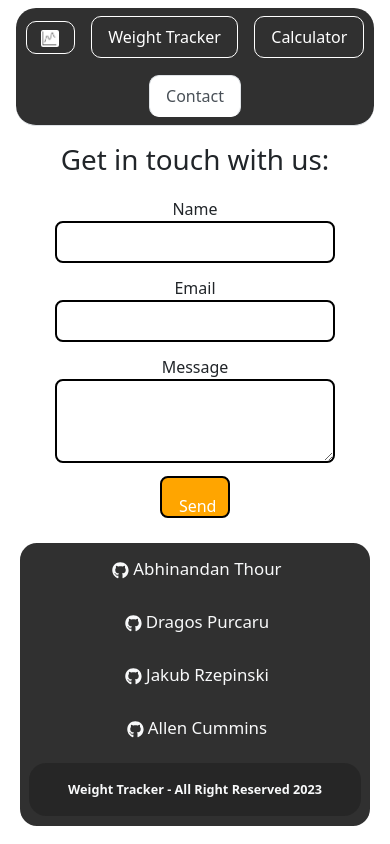
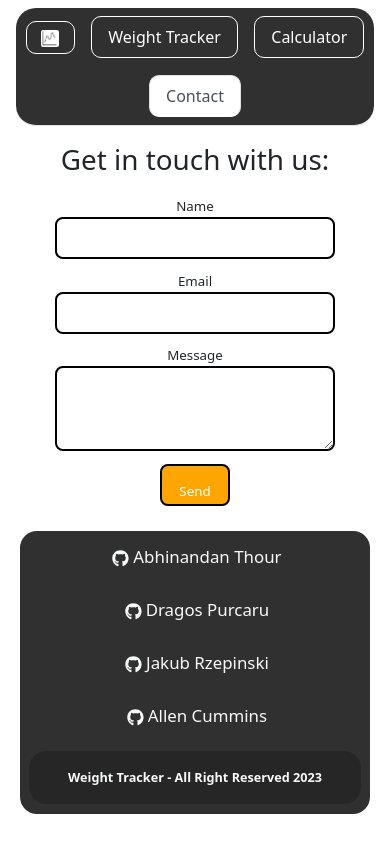
Before and after one commit to Bh00fie/Weight-Tracker, a React (Create React App) app: page /contact in a window 390 px wide. Built offline with nearby package versions, Linux system fonts and the light colour scheme.

Commit message:
added styling to label and button text to be change gradually with different screen sizes

```diff
--- a/src/components/pages/contactUs.css
+++ b/src/components/pages/contactUs.css
@@ -51,6 +51,10 @@ label, .sendButton {
         max-height: 10vh;
         min-height: 10vh;
         padding: 1vh 2vh;
-        }
+    }
+
+    label, .sendButton {
+        font-size: smaller ;
+    }
 
   }
```
